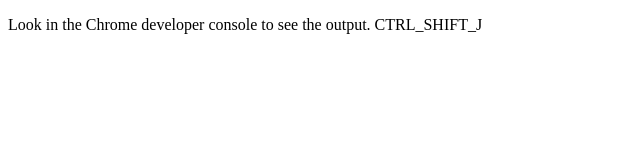
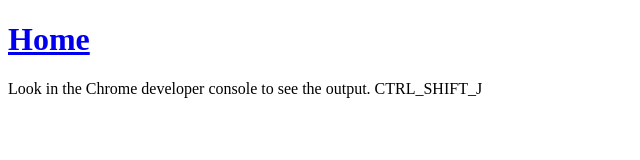
Before and after one commit to abihiphop/WAP, a plain HTML site: page pages/lab08/lab8.html in a window 1280 px wide. Shown: the whole page, without its empty margins (0-640 px from the left). Drawn offline with Linux system fonts and the light colour scheme.

Commit message:
Update lab8.html

```diff
--- a/pages/lab08/lab8.html
+++ b/pages/lab08/lab8.html
@@ -5,6 +5,7 @@
     <title>Title</title>
 </head>
 <body>
+    <h1> <a href="../../index.html"> Home </a> </h1>
 <p>Look in the Chrome developer console to see the output. CTRL_SHIFT_J</p>
 <script type="text/javascript" src="lab8.js"></script>
 </body>
```
